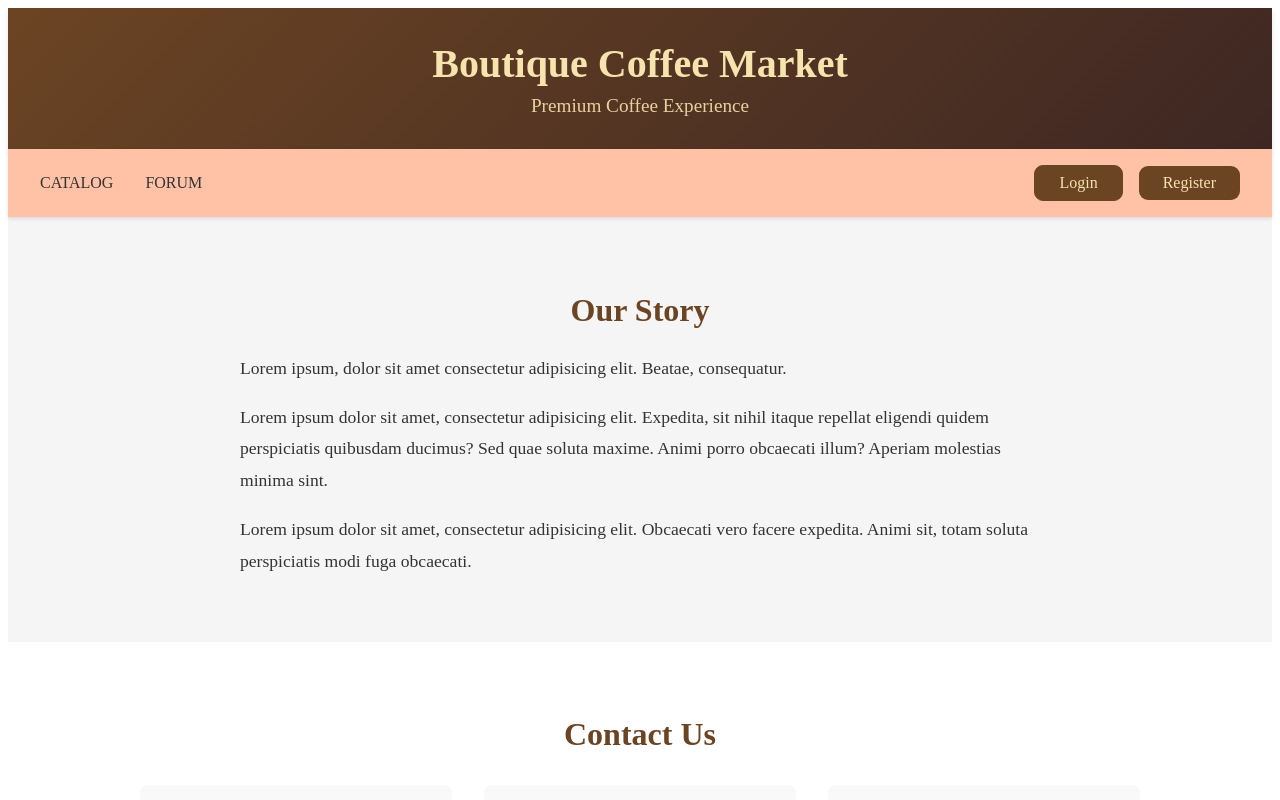
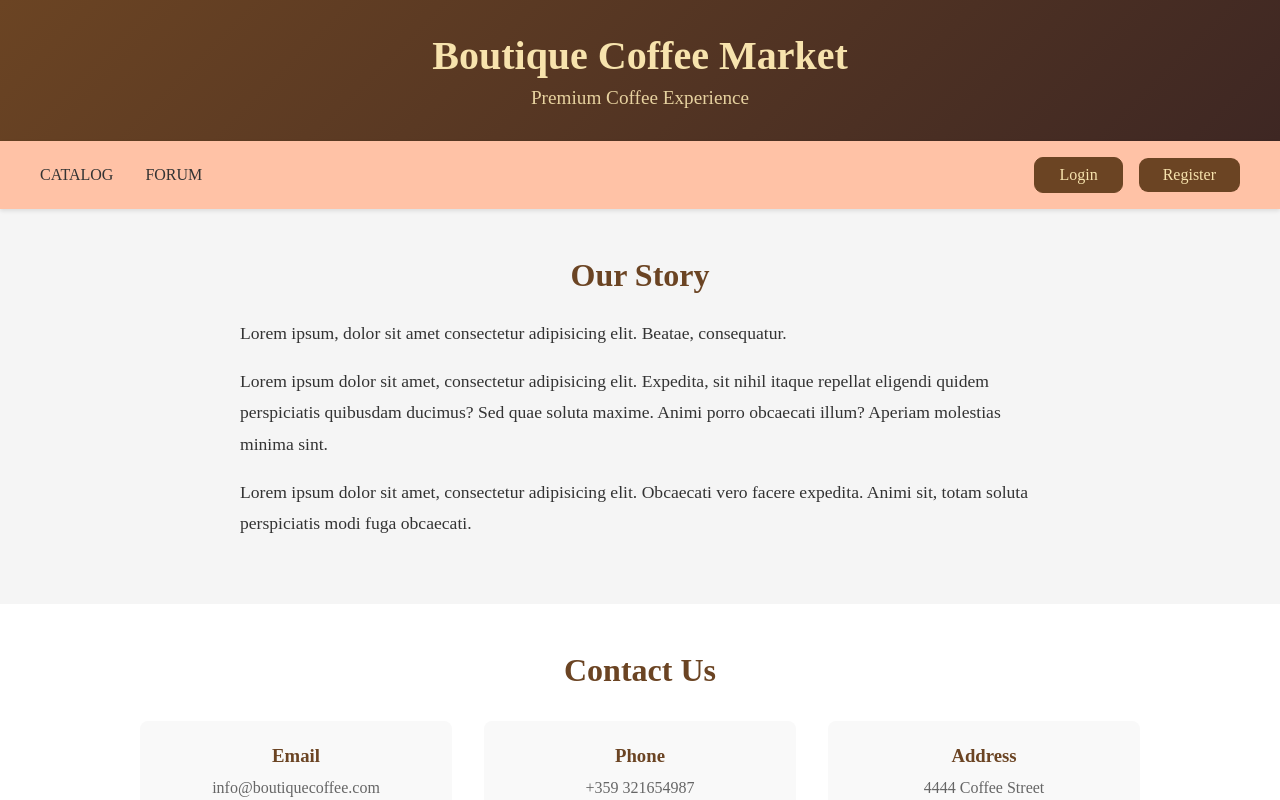
Before and after one commit to Nikoloff10/React-SoftUni-Project, a React (Vite) app: page / in a window 1280 px wide. Shown: the top 800 px of the page. Built offline with nearby package versions, Linux system fonts and the light colour scheme.

Commit message:
removed white boarders around the whole app

```diff
--- a/src/main.jsx
+++ b/src/main.jsx
@@ -1,6 +1,7 @@
 import { createRoot } from "react-dom/client";
 import { BrowserRouter } from "react-router-dom";
 import { UserProvider } from "./contexts/UserContext.jsx";
+import "./styles/index.css";
 
 import App from "./App.jsx";
 
--- /dev/null
+++ b/src/styles/index.css
@@ -0,0 +1,5 @@
+* {
+  margin: 0;
+  padding: 0;
+  box-sizing: border-box;
+}
```
